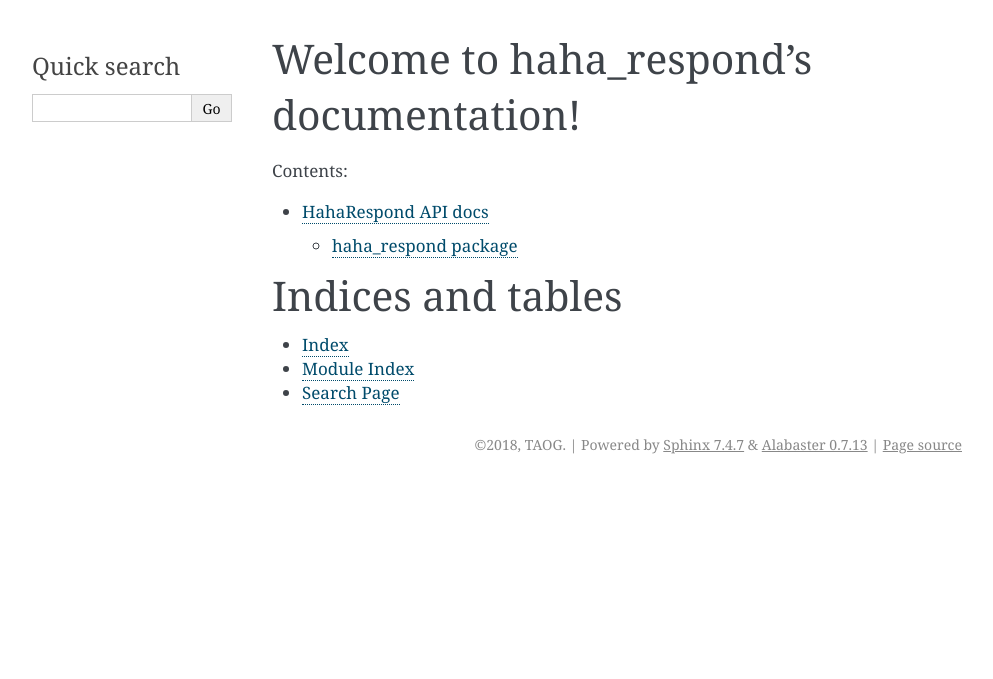
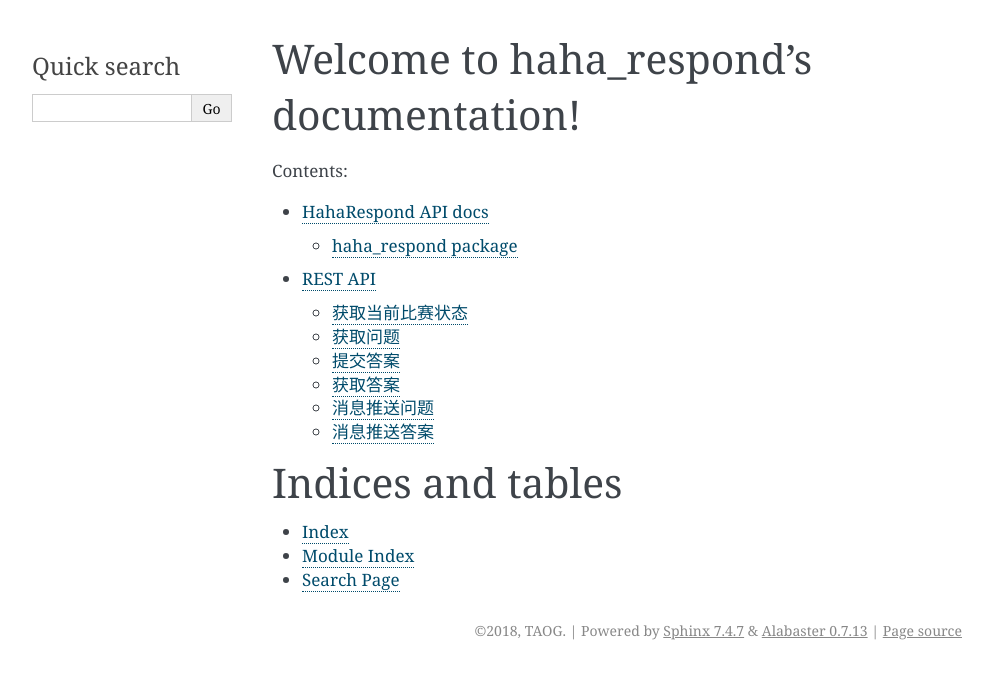
Before and after one commit to yowenter/haha-respond, a Sphinx documentation site: the page built from api/source/index.rst, in a window 1280 px wide. Shown: the top 679 px of the page, without its empty margins (148-1141 px from the left). Built offline with Sphinx 7.4.7, drawn with Linux system fonts in a browser that asks for light colours.

```diff
--- a/api/source/conf.py
+++ b/api/source/conf.py
@@ -34,7 +34,8 @@ sys.path.insert(0, os.path.join(os.path.dirname(os.path.dirname(__file__))))
 extensions = ['sphinx.ext.autodoc',
               'sphinx.ext.todo',
               'sphinx.ext.viewcode',
-              'sphinx.ext.githubpages']
+              'sphinx.ext.githubpages',
+              'sphinxcontrib.httpdomain']
 
 # Add any paths that contain templates here, relative to this directory.
 templates_path = ['_templates']
--- a/api/source/index.rst
+++ b/api/source/index.rst
@@ -11,6 +11,8 @@ Welcome to haha_respond's documentation!
    :caption: Contents:
 
    api
+   rest_api
+
 
 
 
--- /dev/null
+++ b/api/source/rest_api.rst
@@ -0,0 +1,83 @@
+REST API
+================
+
+Haha Respond API
+
+
+
+获取当前比赛状态
+-----------------
+
+.. http:get:: /v1/game
+
+.. sourcecode:: http
+
+    HTTP/1.1 200 OK
+
+    {
+        "id":"123",
+        "started_at":"1515851260",
+        "current_question": "XXXX",
+        "user":{
+            "id":"XXX",
+            "state":"failure"
+        }
+    }
+
+
+获取问题
+-----------------
+
+.. http:get:: /v1/question
+
+    :jsonparam string token: token
+    :jsonparam string game_id: game_123
+
+
+
+
+提交答案
+-----------------
+
+.. http:post:: /v1/respond
+
+    :jsonparam string token: token
+    :jsonparam string game_id: game_123
+    :jsonparam string answer: game_123
+
+
+
+获取答案
+------------------
+
+.. http:get:: /v1/answer
+
+    :jsonparam string token: token
+
+
+消息推送问题
+-----------------
+
+**message**::
+
+    {
+            "id":"XXX",
+            "question":"XXXX",
+            "choices":{
+                "A":"XXXX",
+                "B":"XXXX",
+                "C":"XXXXX"
+            }
+        }
+
+
+消息推送答案
+-------------------
+
+**message**::
+
+        {
+            "id":"XXX",
+            "question_id":"123",
+            "answer":"A"
+        }
```
Also changed, not shown: 1 other file.
